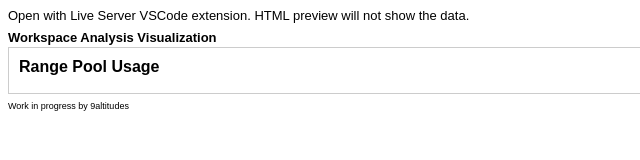
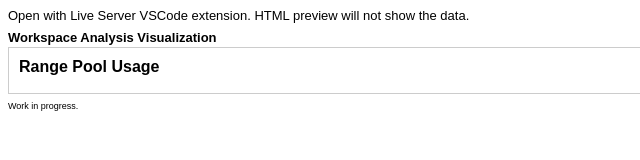
Before and after one commit to dam-pav/BC-Dev-Toolset, a plain HTML site: page visualization/WorkspaceAnalysis.html in a window 1280 px wide. Shown: the full height of the page, 0-640 px from the left. Drawn offline with nearby package versions, Linux system fonts and the light colour scheme; no server answers.

Commit message:
Update WorkspaceAnalysis.html

```diff
--- a/visualization/WorkspaceAnalysis.html
+++ b/visualization/WorkspaceAnalysis.html
@@ -96,6 +96,6 @@
 
 </body>
 <footer>
-    <div id="footer">Work in progress by 9altitudes</div>
+    <div id="footer">Work in progress.</div>
 </footer>
 </html>
```
